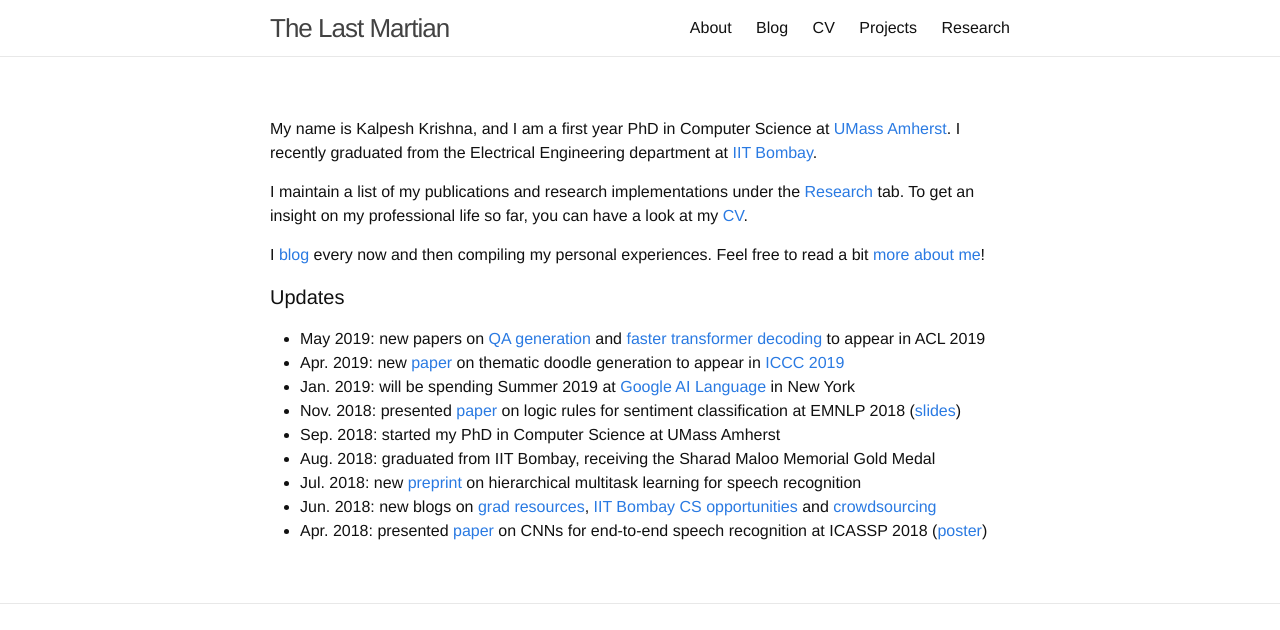
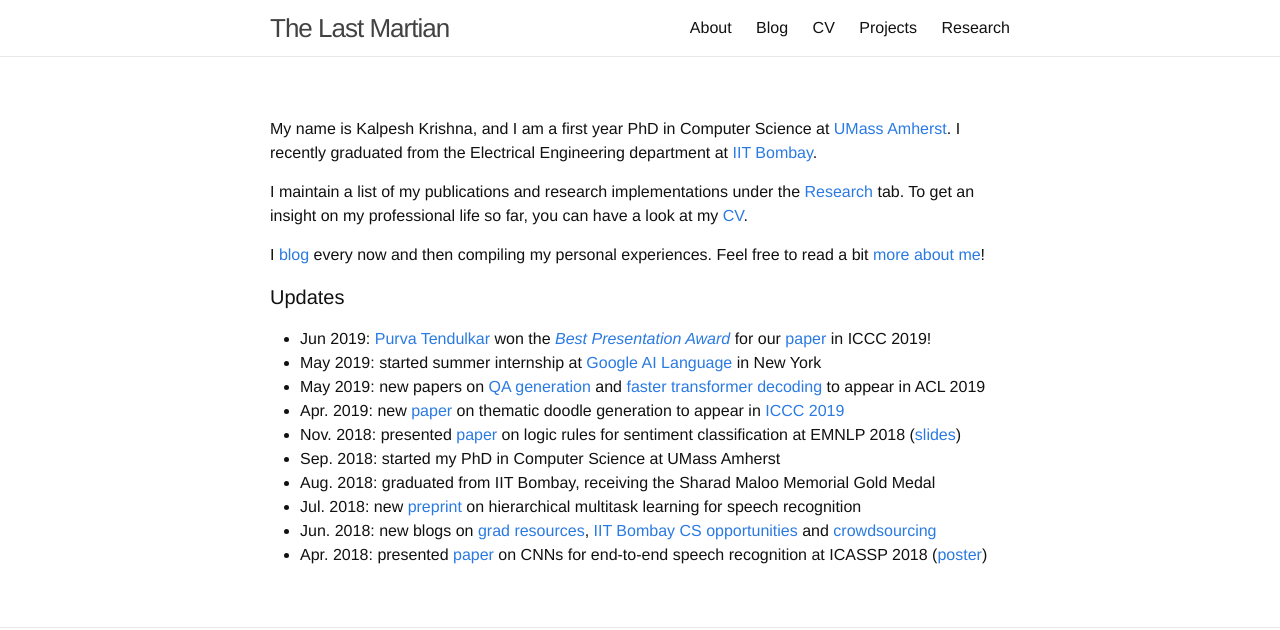
Before and after one commit to martiansideofthemoon/martiansideofthemoon.github.io, a Jekyll site: the page built from index.md, in a window 1280 px wide, cut to the strip 0-630 px from the top of the page. Built offline with Jekyll 4.4.1, drawn with Linux system fonts in a browser that asks for light colours; comment, search, counter and statistics services are not loaded.

Commit message:
Adding purva award news

```diff
--- a/index.md
+++ b/index.md
@@ -11,9 +11,10 @@ I [blog]({{ site.url }}/archive) every now and then compiling my personal experi
 
 #### Updates
 
+* Jun 2019: [Purva Tendulkar](http://purvaten.github.io/) won the [*Best Presentation Award*](https://twitter.com/jmacunha/status/1142184529026662400) for our [paper](https://arxiv.org/abs/1903.07820) in ICCC 2019!
+* May 2019: started summer internship at [Google AI Language](https://ai.google/research/teams/language/) in New York
 * May 2019: new papers on [QA generation](https://arxiv.org/abs/1906.02622) and [faster transformer decoding](https://arxiv.org/abs/1906.02780) to appear in ACL 2019
 * Apr. 2019: new [paper](https://arxiv.org/abs/1903.07820) on thematic doodle generation to appear in [ICCC 2019](http://www.computationalcreativity.net/iccc2019/)
-* Jan. 2019: will be spending Summer 2019 at [Google AI Language](https://ai.google/research/teams/language/) in New York
 * Nov. 2018: presented [paper](https://arxiv.org/abs/1808.07733) on logic rules for sentiment classification at EMNLP 2018 ([slides]({{ site.url }}/assets/emnlp-2018.pdf))
 * Sep. 2018: started my PhD in Computer Science at UMass Amherst
 * Aug. 2018: graduated from IIT Bombay, receiving the Sharad Maloo Memorial Gold Medal
```
